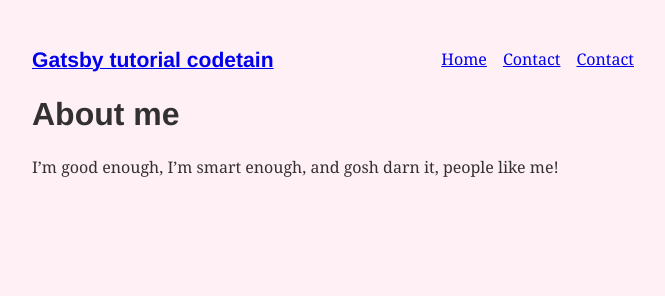
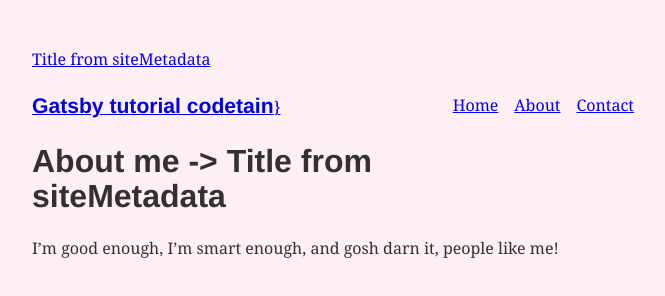
Before and after one commit to setamyDG/gatsby-tutorial, a Gatsby site: page /about in a window 1280 px wide. Shown: the whole page, without its empty margins (299-964 px from the left). Built offline with nearby package versions, Linux system fonts and the light colour scheme; Gatsby itself is replaced by a stand-in of ours.

Commit message:
code refactor & add first queries with graphql in gatsby

```diff
--- a/gatsby-config.js
+++ b/gatsby-config.js
@@ -1,10 +1,13 @@
 module.exports = {
+  siteMetadata: {
+    title: "Title from siteMetadata",
+  },
   plugins: [
     {
-      resolve: `gatsby-plugin-typography`,
+      resolve: "gatsby-plugin-typography",
       options: {
-        pathToConfigModule: `src/utils/typography`,
+        pathToConfigModule: "src/utils/typography",
       },
     },
   ],
-}
+};
--- a/package.json
+++ b/package.json
@@ -14,14 +14,17 @@
     "test": "echo \"Write tests! -> https://gatsby.dev/unit-testing\" && exit 1"
   },
   "dependencies": {
+    "@emotion/core": "^10.0.28",
     "eslint-config-airbnb": "^18.1.0",
     "gatsby": "^2.22.15",
+    "gatsby-plugin-emotion": "^4.3.3",
     "gatsby-plugin-typography": "^2.5.3",
     "react": "^16.12.0",
     "react-dom": "^16.12.0",
     "react-typography": "^0.16.19",
     "typography": "^0.16.19",
-    "typography-theme-fairy-gates": "^0.16.19"
+    "typography-theme-fairy-gates": "^0.16.19",
+    "typography-theme-kirkham": "^0.16.19"
   },
   "devDependencies": {
     "eslint": "^7.2.0",
--- /dev/null
+++ b/src/components/ListLink.js
@@ -0,0 +1,10 @@
+import { Link } from "gatsby";
+import React from "react";
+
+const ListLink = (props) => (
+  <li style={{ display: "inline-block", marginRight: "1rem" }}>
+    <Link to={props.to}>{props.children}</Link>
+  </li>
+);
+
+export default ListLink;
--- a/src/components/layout.js
+++ b/src/components/layout.js
@@ -1,21 +1,30 @@
 import React from "react";
-import { Link } from "gatsby";
+import { useStaticQuery, Link, graphql } from "gatsby";
+import ListLink from "./ListLink";
+import { rhythm } from "../utils/typography";
 
-const ListLink = (props) => (
-  <li style={{ display: "inline-block", marginRight: "1rem" }}>
-    <Link to={props.to}>{props.children}</Link>
-  </li>
-);
 export default function Layout({ children }) {
+  const data = useStaticQuery(
+    graphql`
+        query {
+            site {
+                siteMetadata {
+                    title
+                }
+            }
+        }
+    `
+  )
   return (
     <div style={{ margin: "3rem auto", maxWidth: 650, padding: "0 1rem" }}>
       <header style={{ marginBottom: "1.5rem" }}>
         <Link to="/" style={{ textShadow: "none", backgroundImage: "none" }}>
-          <h3 style={{display: 'inline'}}>Gatsby tutorial codetain</h3>
+          <p>{data.site.siteMetadata.title}</p>
+          <h3 style={{ display: "inline" }}>Gatsby tutorial codetain</h3>}
         </Link>
         <ul style={{ listStyle: "none", float: "right" }}>
           <ListLink to="/">Home</ListLink>
-          <ListLink to="/about/">Contact</ListLink>
+          <ListLink to="/about/">About</ListLink>
           <ListLink to="/contact/">Contact</ListLink>
         </ul>
       </header>
--- a/src/components/separator.js
+++ b/src/components/separator.js
@@ -1,5 +1,5 @@
 import React from "react";
-import styles from './separator.module.css';
+import styles from "./separator.module.css";
 
 const Separator = () => (
   <div className={styles.Separator} />
--- a/src/pages/about.js
+++ b/src/pages/about.js
@@ -1,13 +1,24 @@
 import React from "react";
-import Layout from "../components/layout"
+import { graphql } from "gatsby";
+import Layout from "../components/layout";
 
-export default function About() {
+export default function About({data}) {
   return (
     <Layout>
-      <h1>About me</h1>
+      <h1>About me -> {data.site.siteMetadata.title}</h1>
       <p>
         I’m good enough, I’m smart enough, and gosh darn it, people like me!
       </p>
     </Layout>
-  )
+  );
 }
+
+export const query = graphql`
+  query {
+    site {
+      siteMetadata {
+        title
+      }
+    }
+  }
+`;
--- a/src/pages/contact.js
+++ b/src/pages/contact.js
@@ -1,5 +1,5 @@
-import React from "react"
-import Layout from "../components/layout"
+import React from "react";
+import Layout from "../components/layout";
 
 export default function Contact() {
   return (
@@ -9,5 +9,5 @@ export default function Contact() {
         <a href="mailto:me@example.com">me@example.com</a>
       </p>
     </Layout>
-  )
+  );
 }
--- a/src/pages/index.js
+++ b/src/pages/index.js
@@ -1,8 +1,5 @@
 import React from "react";
-import {Link} from 'gatsby';
-import Header from "../components/header";
-import Separator from "../components/separator"
-import Layout from "../components/layout"
+import Layout from "../components/layout";
 
 export default function Home() {
   return (
--- a/src/utils/typography.js
+++ b/src/utils/typography.js
@@ -1,7 +1,7 @@
 import Typography from "typography";
-import fairyGateTheme from "typography-theme-fairy-gates";
+import kirkhamTheme from "typography-theme-kirkham";
 
-const typography = new Typography(fairyGateTheme);
+const typography = new Typography(kirkhamTheme);
 
-export const { scale, rhythm, options } = typography;
 export default typography;
+export const { rhythm } = typography;
```
Also changed, not shown: 1 other file.
